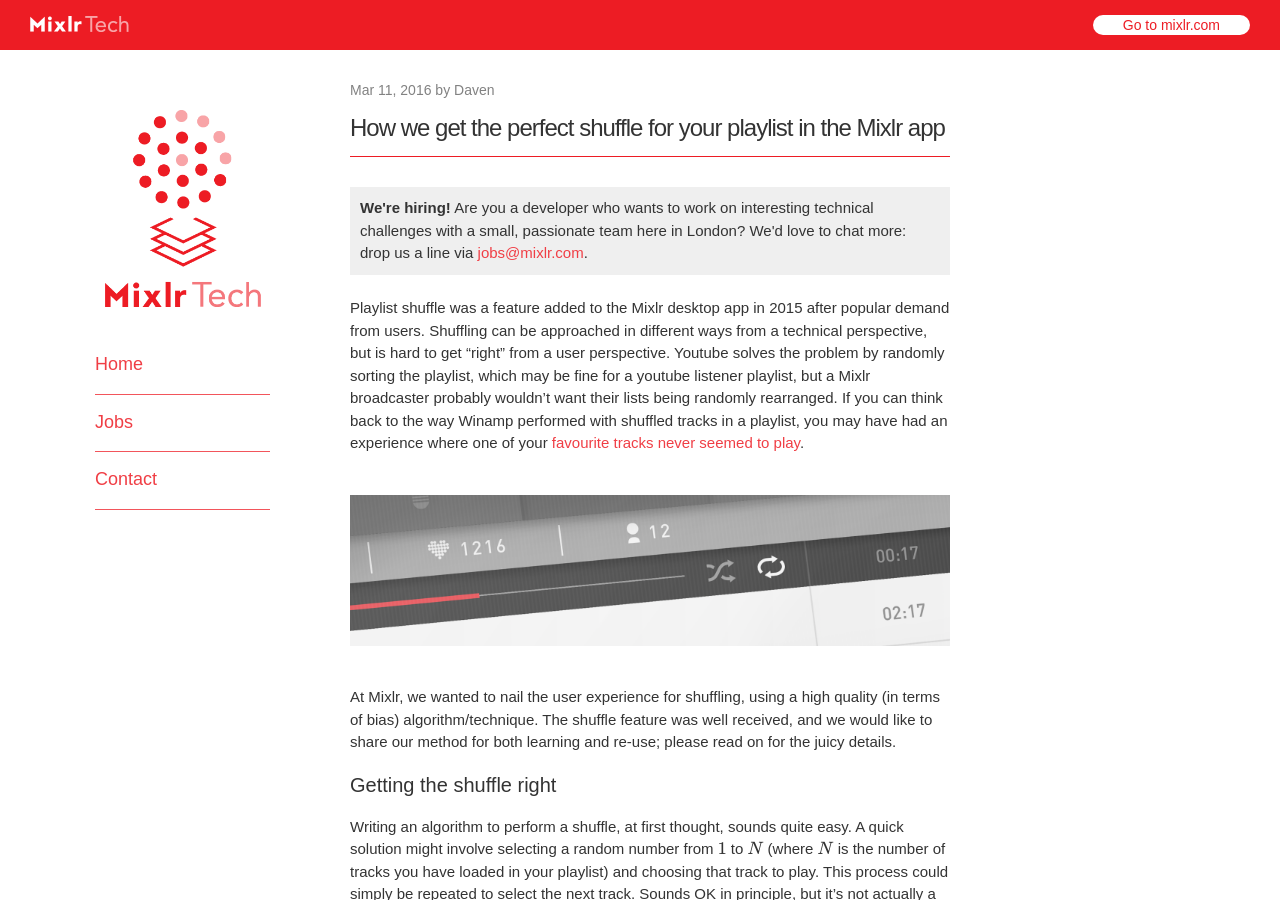
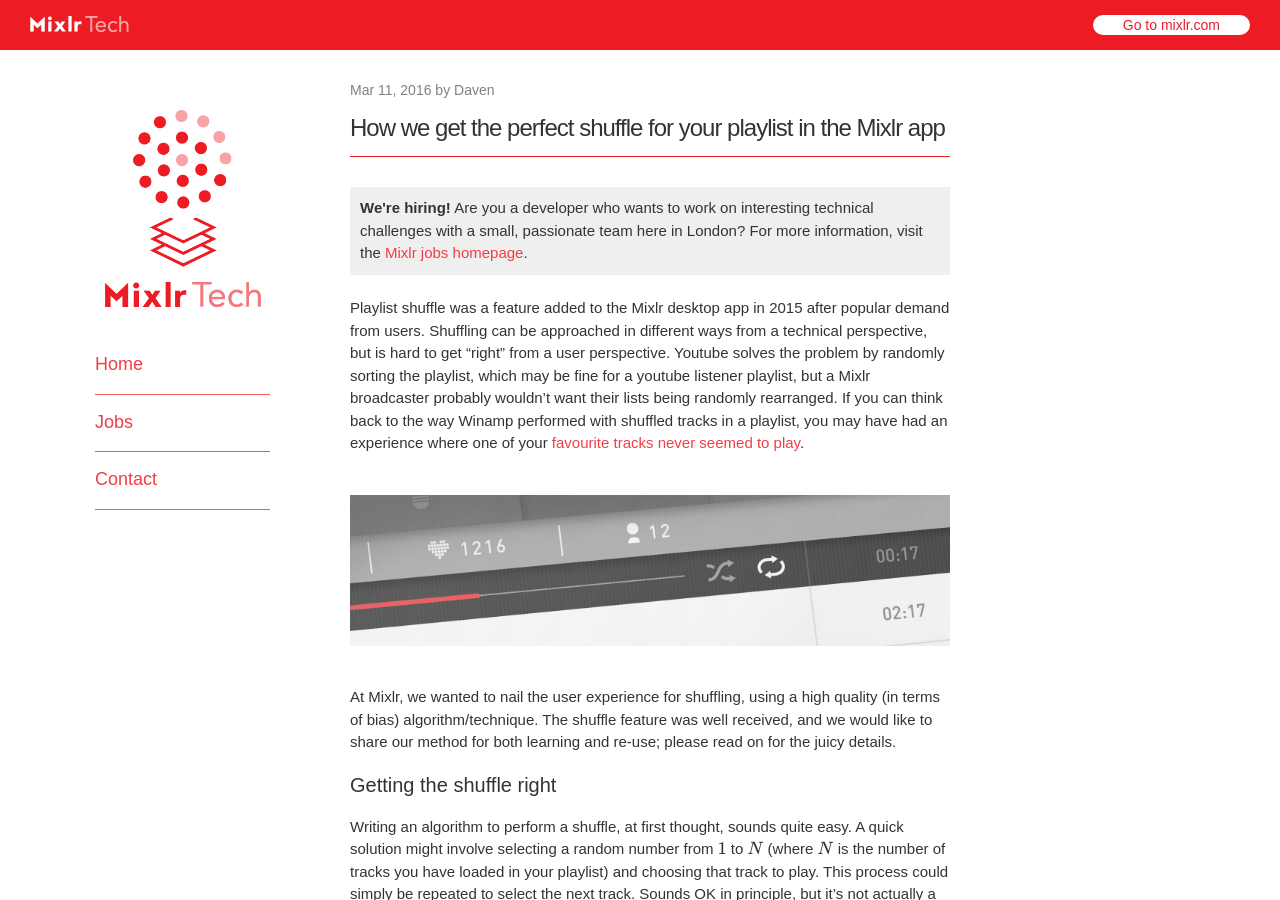
Before and after one commit to mixlr/mixlr.github.io, a Jekyll site: the page built from _posts/2016-03-11-playlist-shuffing.md, in a window 1280 px wide and 900 px high. Built offline with Jekyll 4.4.1, drawn with Linux system fonts in a browser that asks for light colours; some web fonts are replaced; formulas are drawn with MathJax 3; comment, search, counter and statistics services are not loaded.

Commit message:
Fix jobs link

```diff
--- a/_posts/2016-03-11-playlist-shuffing.md
+++ b/_posts/2016-03-11-playlist-shuffing.md
@@ -9,7 +9,8 @@
 tags: Monte Carlo, shuffle, shuffling, playlist, random
 ---
 
-<p class="info_block"><strong>We're hiring!</strong> Are you a developer who wants to work on interesting technical challenges with a small, passionate team here in London? We'd love to chat more: drop us a line via <a href="mailto:jobs@mixlr.com">jobs@mixlr.com</a>.</p>
+<p class="info_block"><strong>We're hiring!</strong> Are you a developer who wants to work on interesting technical challenges with a small, passionate team here in London? For more information, visit the <a href="/jobs">Mixlr jobs homepage</a>.</p>
+
 
 Playlist shuffle was a feature added to the Mixlr desktop app in 2015 after popular demand from users.
 Shuffling can be approached in different ways from a technical perspective, but is hard to get "right" from a user perspective.
```
